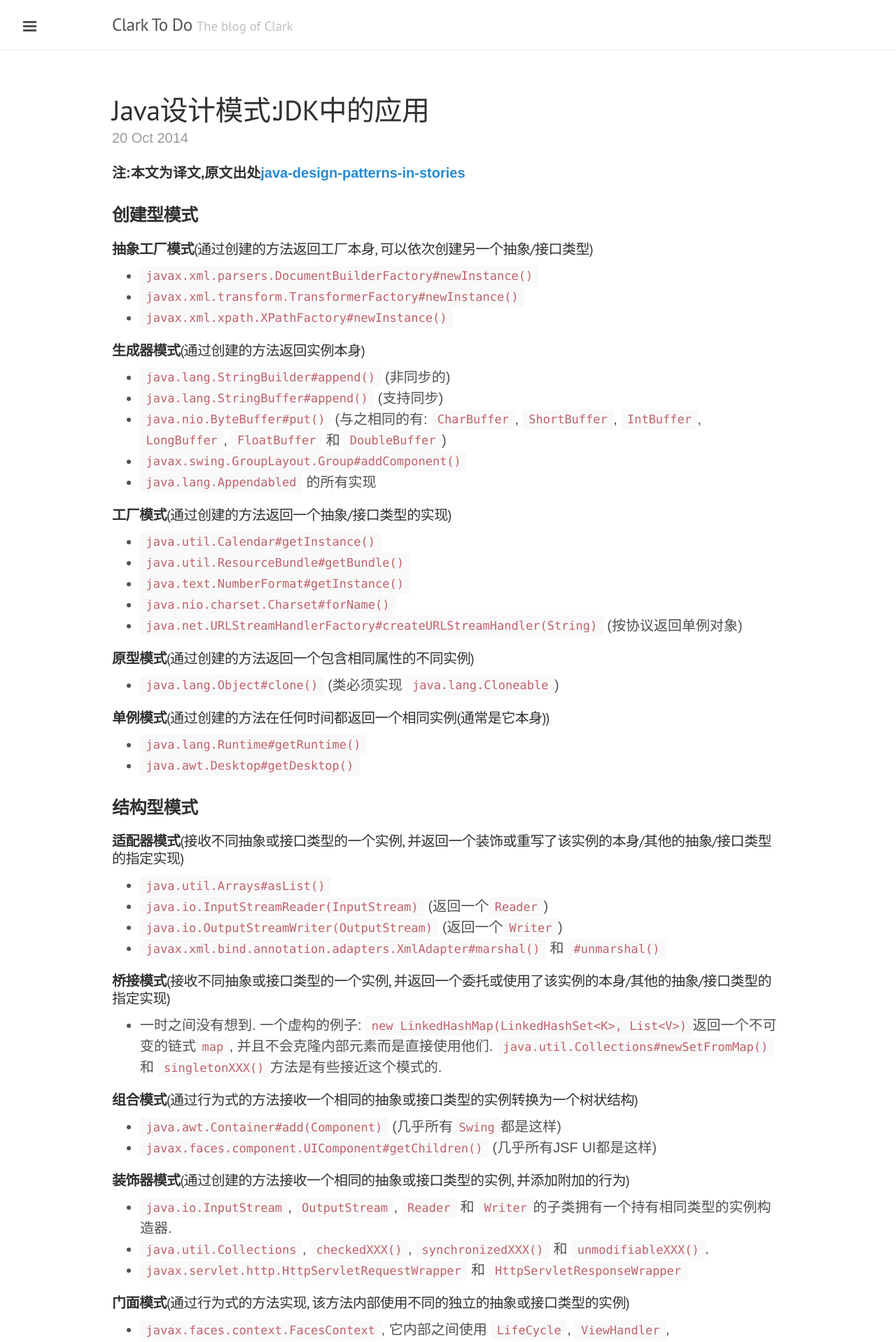
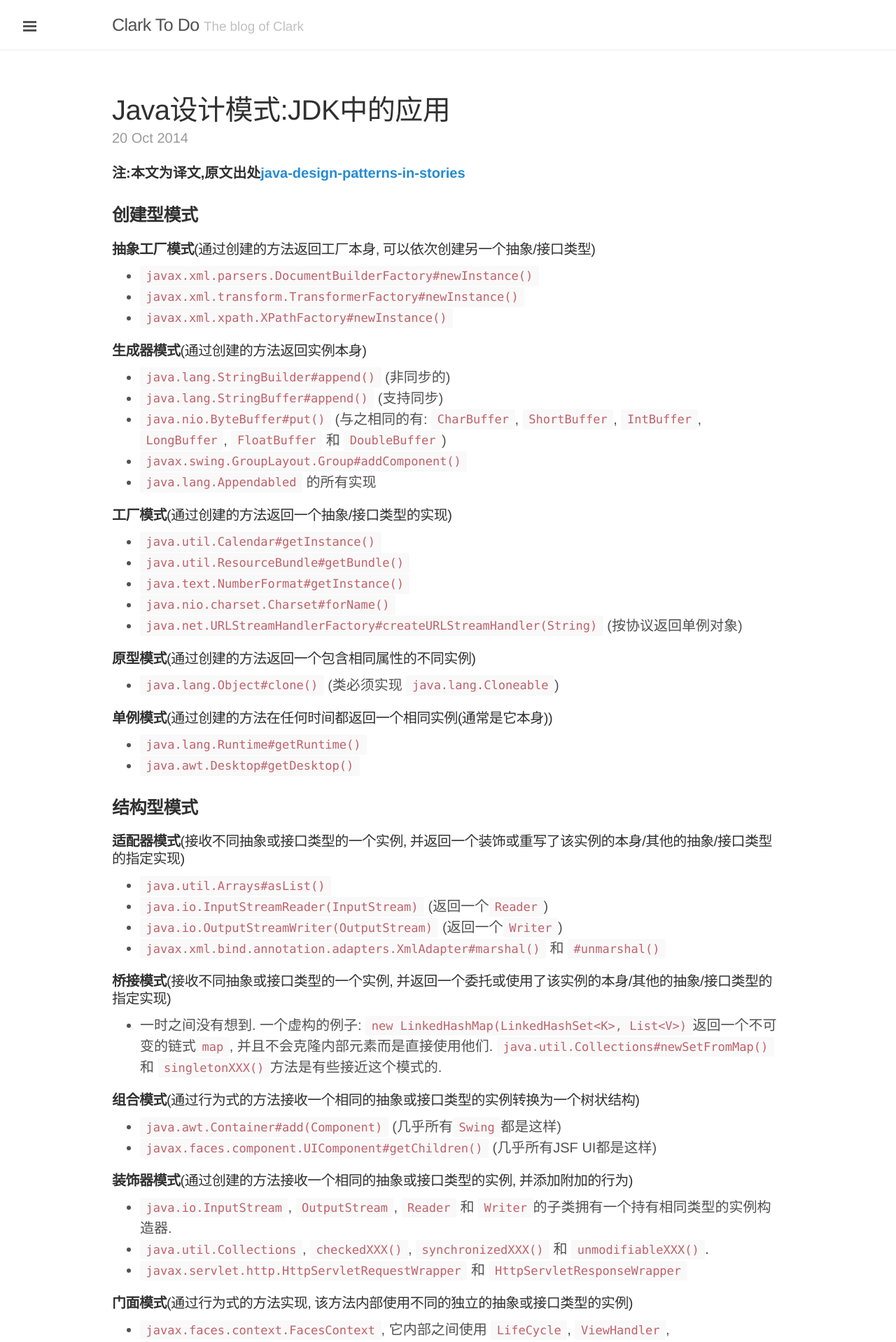
Before and after one commit to clarkdo/clarkdo.github.com, a Jekyll site: the page built from _posts/2014-10-20-46.md, in a window 1280 px wide. Shown: the top 1918 px of the page at 70% size. Built offline with Jekyll 4.4.1, drawn with Linux system fonts in a browser that asks for light colours; Markdown is read by kramdown in place of the engine named in the settings; comment, search, counter and statistics services are not loaded.

Commit message:
new post

```diff
--- a/public/css/lanyon.css
+++ b/public/css/lanyon.css
@@ -41,11 +41,11 @@ body {
 }
 
 html {
-  font-family: 'Microsoft YaHei',arial,tahoma,\5b8b\4f53,sans-serif
+  font-family: RobotoDraft, "Helvetica Neue", "Helvetica Neue", Arial, sans-serif;
 }
 
 h1, h2, h3, h4, h5, h6 {
-  font-family: "PT Sans", Helvetica, Arial, sans-serif;
+  font-family: RobotoDraft, "Helvetica Neue", "Helvetica Neue", Arial, sans-serif;
   font-weight: 400;
   color: #313131;
   letter-spacing: -.025rem;
@@ -148,7 +148,7 @@ h1, h2, h3, h4, h5, h6 {
   width: 14rem;
   visibility: hidden;
   overflow-y: auto;
-  font-family: "PT Sans", Helvetica, Arial, sans-serif;
+  font-family: RobotoDraft, "Helvetica Neue", "Helvetica Neue", Arial, sans-serif;
   font-size: .875rem; /* 15px */
   color: rgba(255,255,255,.6);
   background-color: #202020;
@@ -357,7 +357,7 @@ a.sidebar-nav-item:focus {
   overflow: hidden; /* clearfix */
   margin-left: -1rem;
   margin-right: -1rem;
-  font-family: "PT Sans", Helvetica, Arial, sans-serif;
+  font-family: RobotoDraft, "Helvetica Neue", "Helvetica Neue", Arial, sans-serif;
   color: #ccc;
   text-align: center;
 }
```
Also changed, not shown: public/img/centr-decentr.png (added), public/img/fast_memory.jpg (added), public/img/fb.png (added), public/img/git-model.png (added), public/img/hotfix-branches.png (added), public/img/main-branches.png (added).
